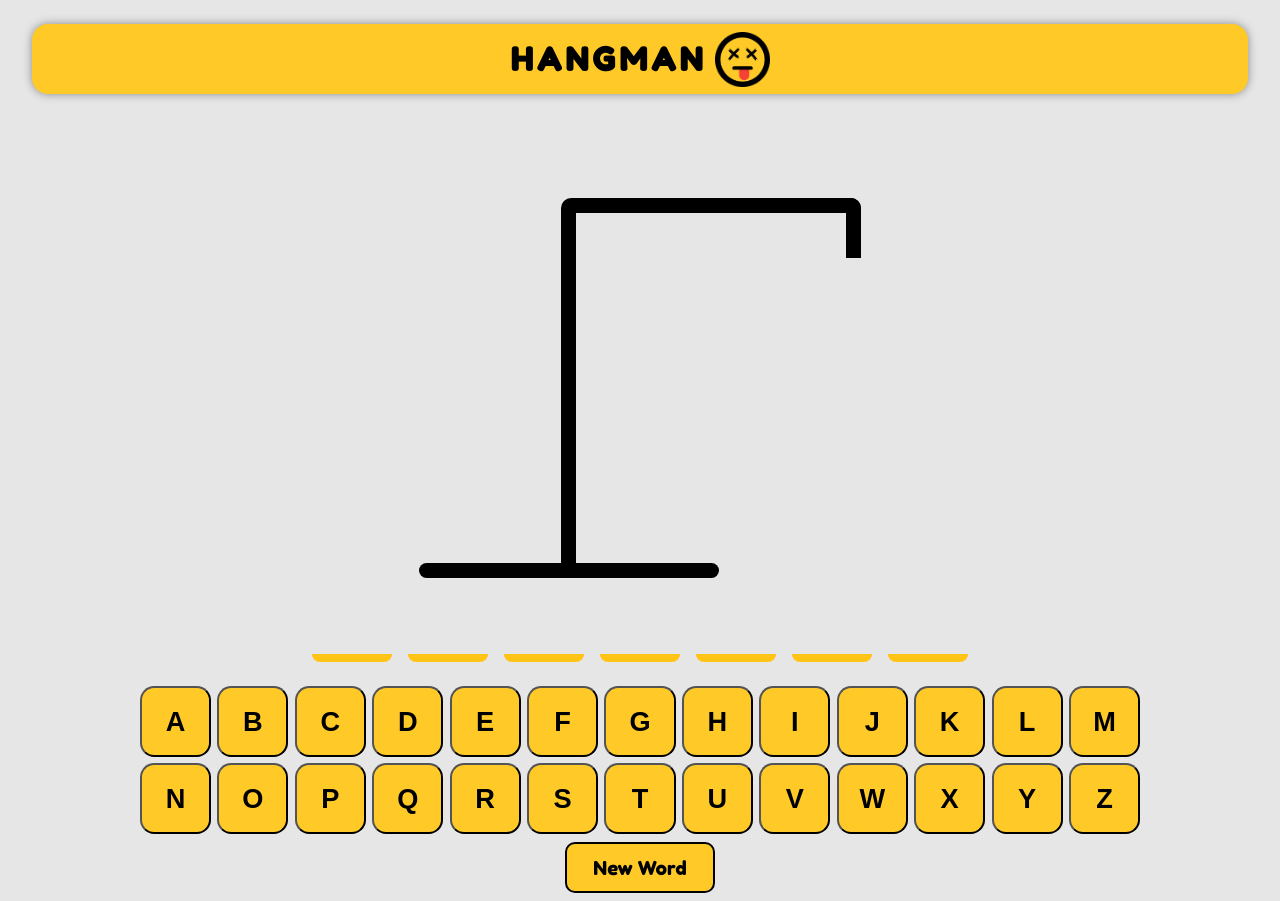
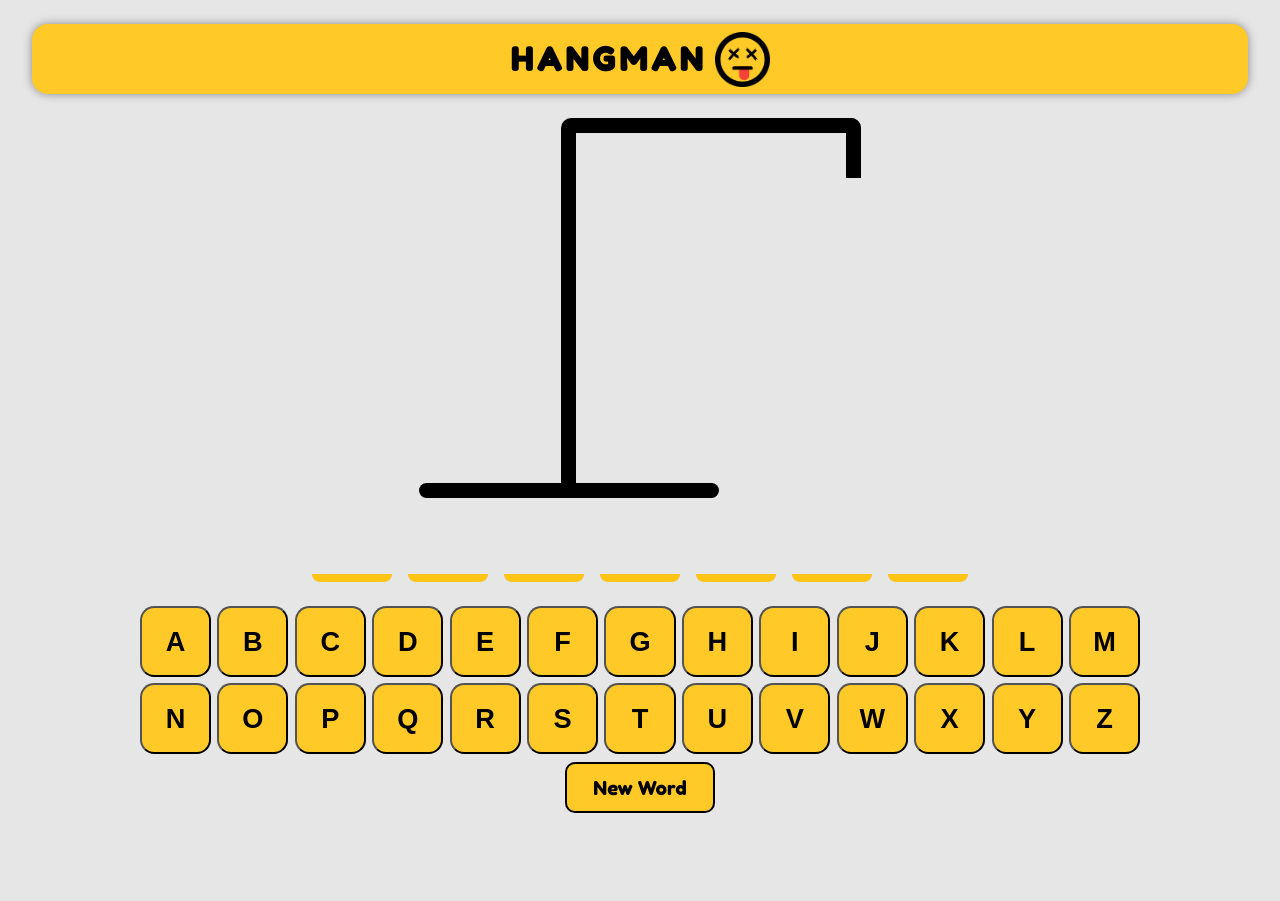
Before and after one commit to jeandre-visser/hangman, a React (Vite) app: page / in a window 1280 px wide. After the commit the page ends 821 px from the top, so only its background shows below. Built offline with nearby package versions, Linux system fonts and the light colour scheme.

Commit message:
Adjust margins

```diff
--- a/src/components/Sketch/Sketch.scss
+++ b/src/components/Sketch/Sketch.scss
@@ -1,12 +1,15 @@
 .app__sketch {
   position: relative;
-  margin-top: 5rem;
+  margin-top: 2rem;
 
   @media screen and (max-height: 750px) {
     margin-top: 0;
   }
   @media screen and (min-height: 1000px) {
-    margin-top: 7;
+    margin-top: 6rem;
+  }
+  @media screen and (min-width: 1200px) {
+    margin: 0;
   }
 }
 
```
